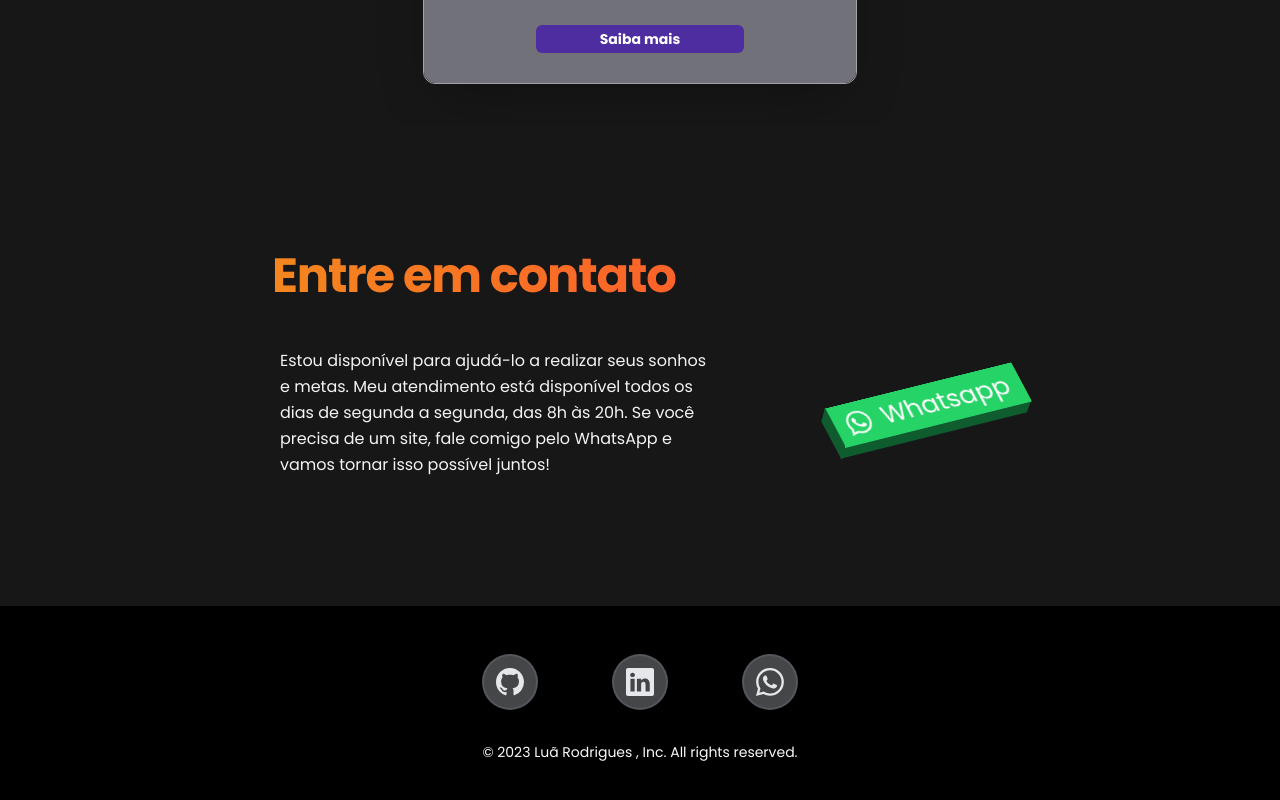
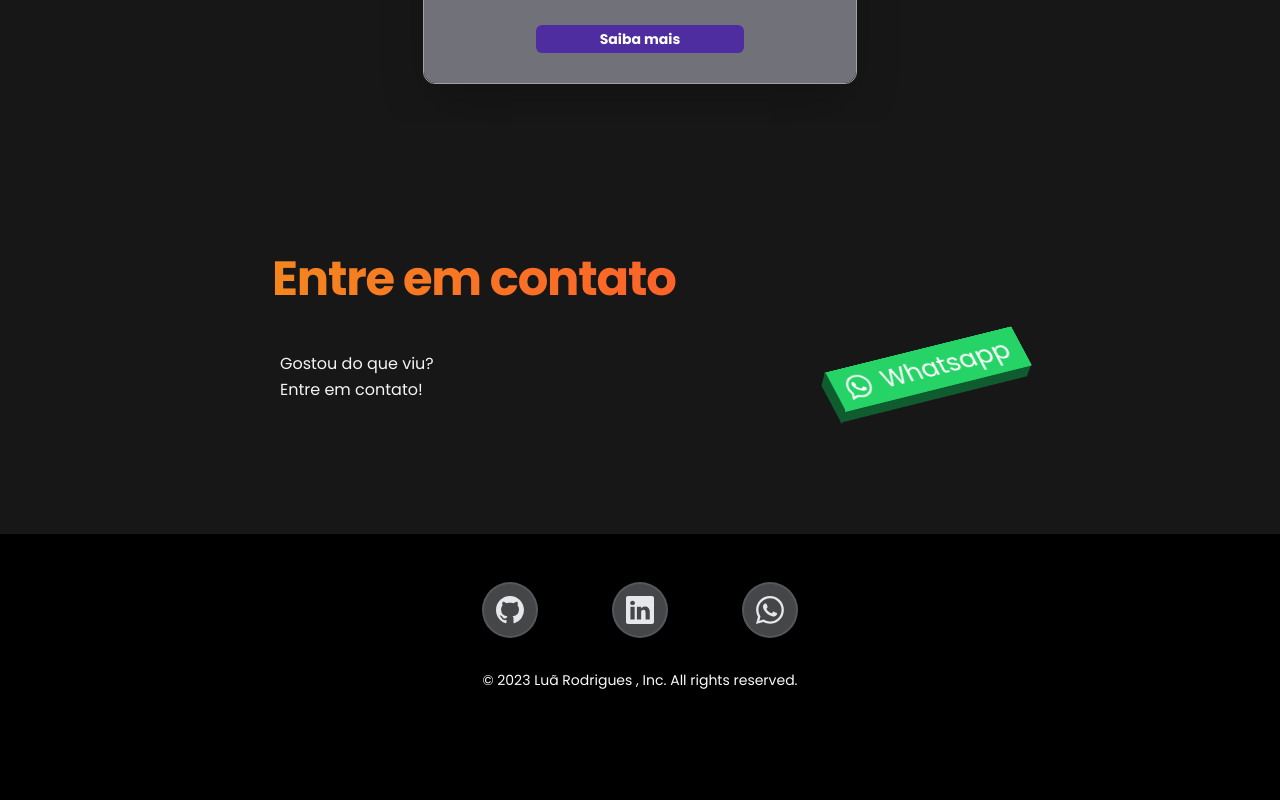
Before and after one commit to umrodrigues/curriculov2, a Next.js app: page / in a window 1280 px wide. Shown: the part 3694-4494 px from the top of the page. After the commit the page ends 4432 px from the top, so only its background shows below. Built offline with nearby package versions, Linux system fonts and the light colour scheme.

Commit message:
fix: adjust message

```diff
--- a/src/components/molecules/Contact.tsx
+++ b/src/components/molecules/Contact.tsx
@@ -16,9 +16,9 @@ export const ContactSection = () => {
             </h3>
 
             <p className="text-justify px-2 md:text-left text-base leading-relaxed max-w-md">
-              Estou disponível para ajudá-lo a realizar seus sonhos e metas. Meu atendimento está disponível todos os dias de segunda a segunda, das
-              8h às 20h. Se você precisa de um site, fale comigo pelo WhatsApp e
-              vamos tornar isso possível juntos!
+              Gostou do que viu?
+              <br />
+              Entre em contato!
             </p>
           </div>
           <div className="w-full flex justify-center items-center pt-24 pb-4">
```
